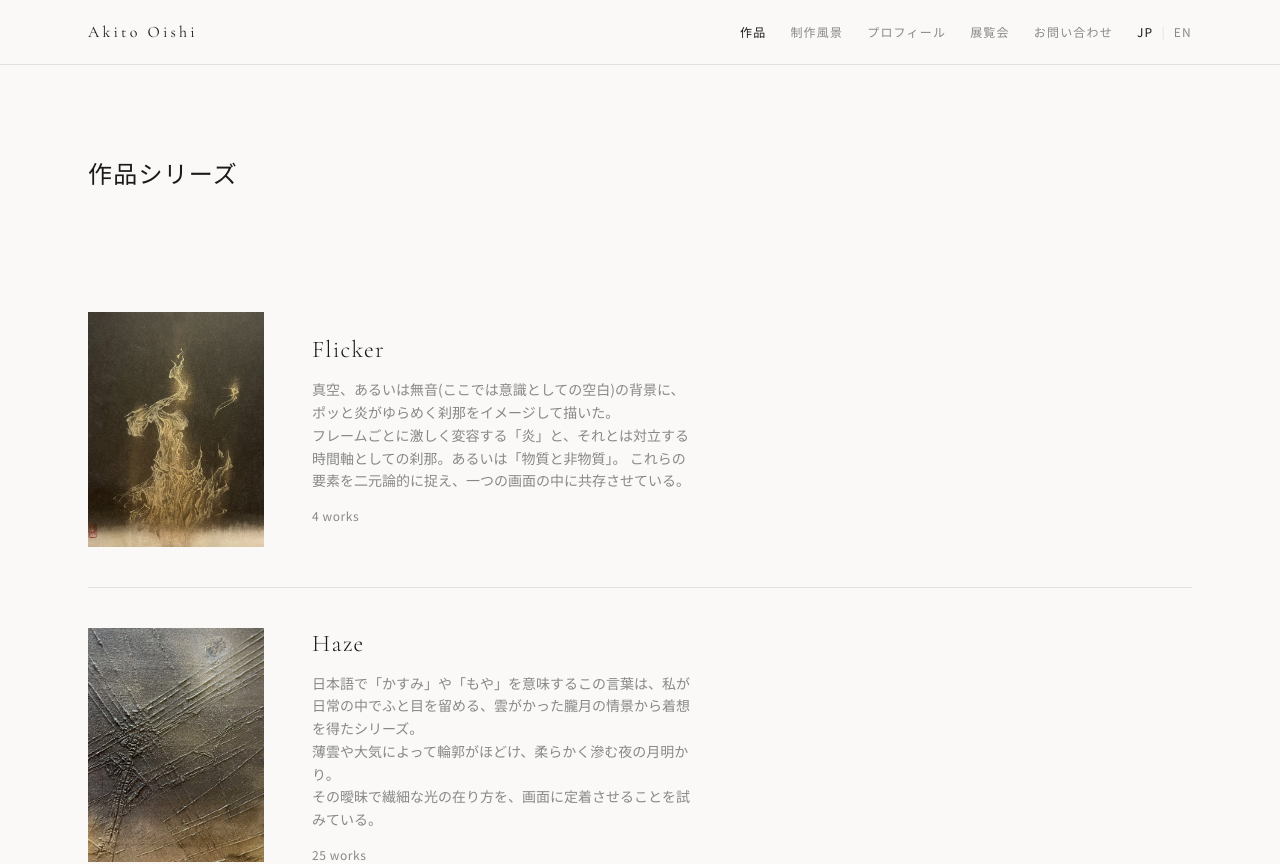
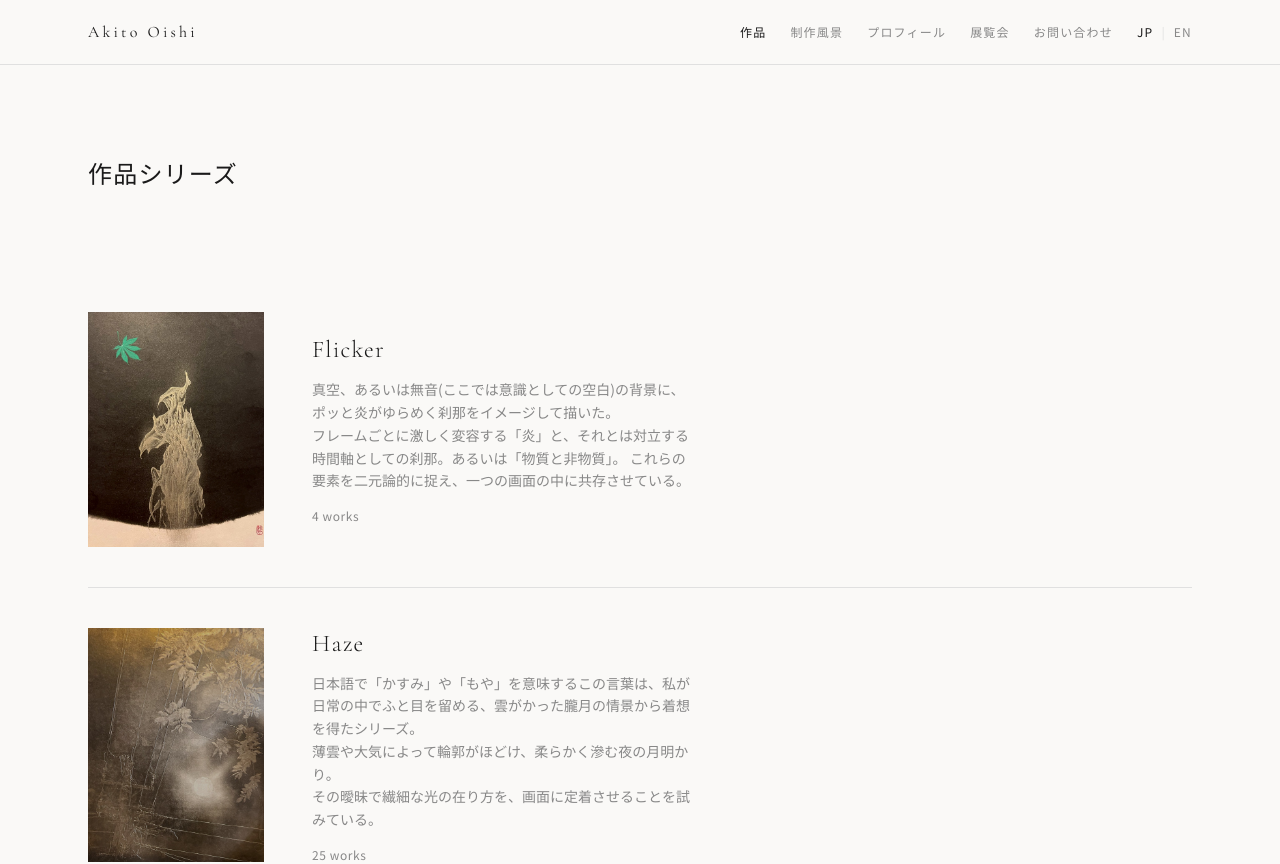
Before and after one commit to akito-oishi/akito-portfolio, a Next.js app: page /works in a window 1280 px wide. Shown: the top 864 px of the page. Built offline with nearby package versions, Linux system fonts and the light colour scheme.

Commit message:
fix: シリーズ代表画像を featured: true の作品に変更

```diff
--- a/components/works/SeriesList.tsx
+++ b/components/works/SeriesList.tsx
@@ -25,7 +25,7 @@ export function SeriesList({ seriesList, artworks }: Props) {
             <div className="flex flex-col divide-y divide-border">
                 {seriesList.map((series, i) => {
                     const seriesArtworks = artworks.filter((a) => a.series === series.slug)
-                    const rep = seriesArtworks[0]
+                    const rep = seriesArtworks.find((a) => a.featured) ?? seriesArtworks[0]
                     const title = lang === 'ja' ? series.title : series.titleEn
                     const description = lang === 'ja' ? series.description : series.descriptionEn
 
```
